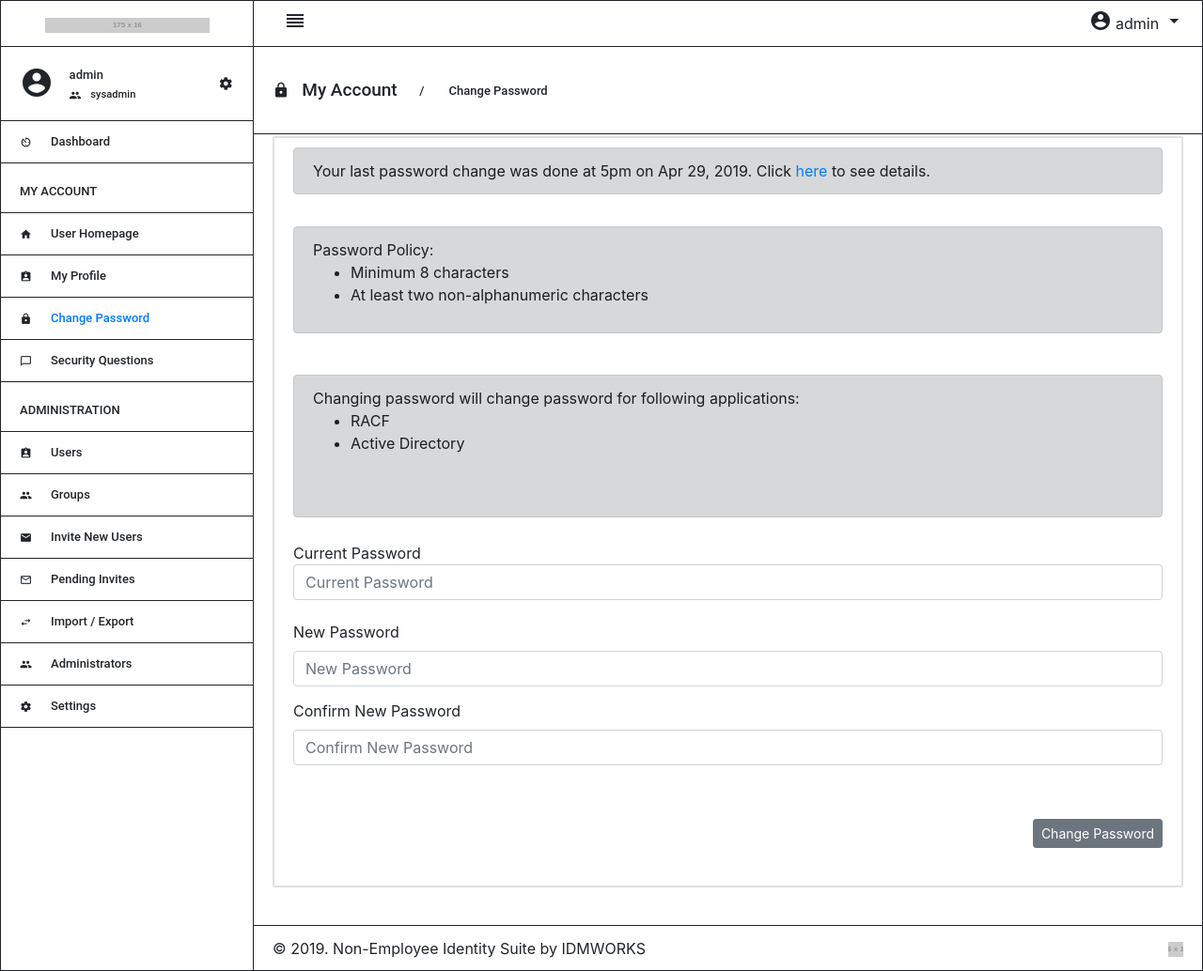
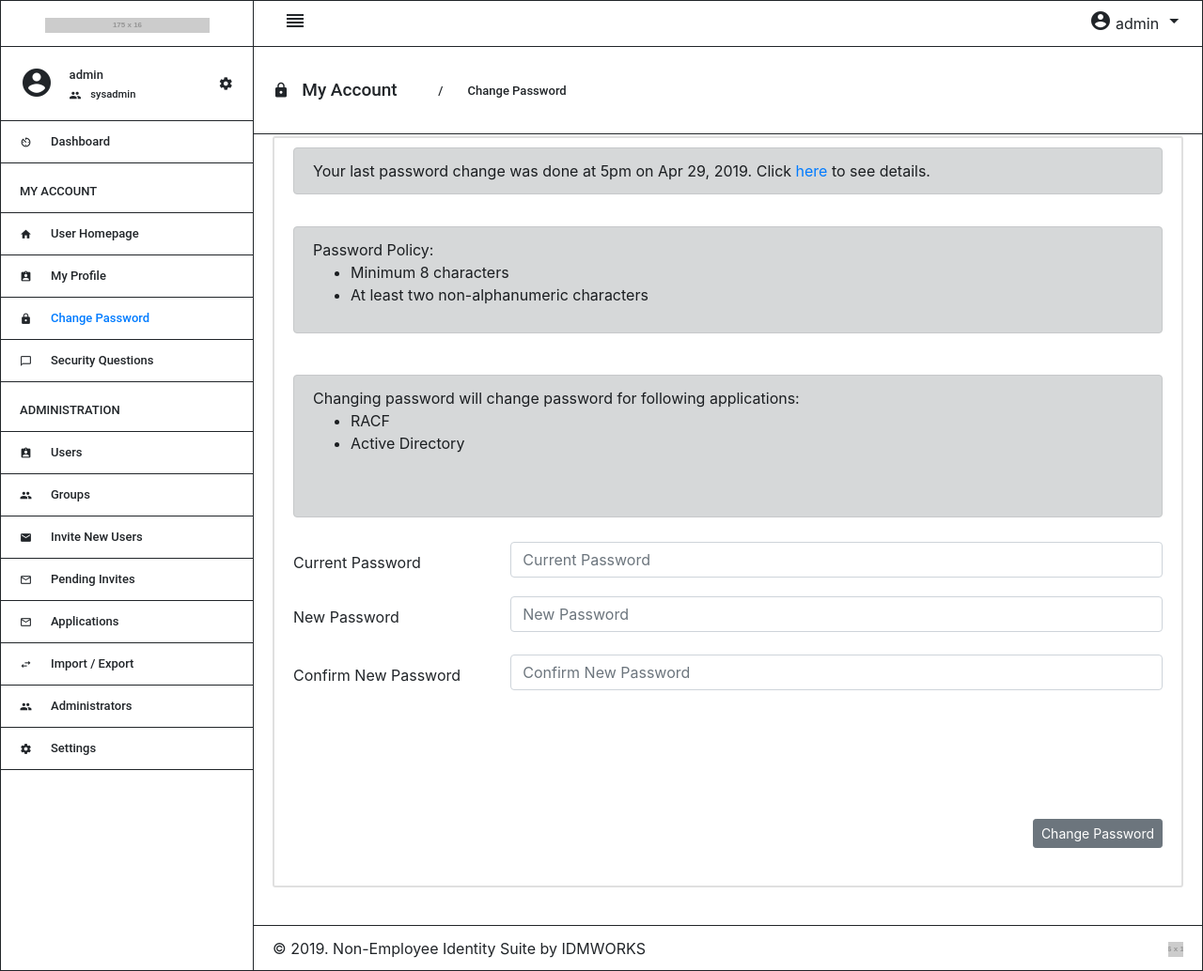
Before and after one commit to idf-idmworks/idf-idmworks.github.io, a plain HTML site: page _site/chg-pwd-updated.html in a window 1280 px wide. Shown: the whole page at 94% size. Drawn offline with nearby package versions, Linux system fonts and the light colour scheme; placeholder pictures from the web are drawn by us.

Commit message:
align spaces

```diff
--- a/_site/chg-pwd-updated.html
+++ b/_site/chg-pwd-updated.html
@@ -85,6 +85,10 @@
             <div class="sidebar-item-text">Pending Invites</div>
           </div>
           <div class="sidebar-item">
+            <div class="sidebar-item-icon"><i class="material-icons md-13">mail_outline</i></div>
+            <div class="sidebar-item-text">Applications</div>
+          </div>
+          <div class="sidebar-item">
             <div class="sidebar-item-icon"><i class="material-icons md-13">swap_horiz</i></div>
             <div class="sidebar-item-text">Import / Export</div>
           </div>
@@ -128,7 +132,8 @@
 			<li>Active Directory</li>
 		</ul>
 	</div>
-	<div>
+	<div class="current-and-new-passwords">
+		<div class="label-and-input-box">
 			<div class="change-password-info-banner">
 				Current Password
 			</div>
@@ -136,7 +141,7 @@
 				<input type="password" class="form-control" placeholder="Current Password">
 			</div>
 		</div>
-	<div>
+		<div class="label-and-input-box">
 			<div class="change-password-info-banner">
 				<label for="exampleInputEmail1">New Password</label>
 			</div>
@@ -144,12 +149,13 @@
 				<input type="password" class="form-control" placeholder="New Password">
 			</div>
 		</div>
-	<div>
+		<div class="label-and-input-box">
 			<div class="change-password-info-banner">
 				<label for="exampleInputEmail1">Confirm New Password</label>
 			</div>
 			<div class="change-password-input-box">
 				<input type="password" class="form-control" placeholder="Confirm New Password">
+			</div>
 		</div>
 	</div>
 	<div class="submit-button">
--- a/_site/scss/css-grid-neis.scss
+++ b/_site/scss/css-grid-neis.scss
@@ -1,4 +1,5 @@
 @import 'change-pwd';
+@import 'app-config';
 
 .wrapper {
 	display: grid;
@@ -192,6 +193,7 @@
 	font-size: .8125rem;
 	font-weight: 500;
 	align-self: center;
+	padding-left: 20px;
 }
 
 .pageinfo-specificpage {
@@ -200,10 +202,19 @@
 	font-size: .8125rem;
 	font-weight: 500;
 	align-self: center;
+	padding-left: 20px;
 }
 
 .content {
 	grid-area: content;
+	display: grid;
+    min-height:100vh;
+	border-width: 2px;
+	border-style: solid;
+	border-color: #e0e0e0;
+	border-radius: 3px;
+	padding: 0px 20px 40px 20px;
+	margin: 2px 20px 40px 20px;
 }
 
 .footer {
--- a/scss/_change-pwd.scss
+++ b/scss/_change-pwd.scss
@@ -3,19 +3,25 @@
 
 .change-password-wrapper {
 	display: grid;
-    min-height:100vh;
-	grid-template-rows: 4fr 4fr 4fr 4fr 4fr 1fr;
+	grid-template-rows: 4fr 4fr 7fr 1fr;
 	align-content: stretch;
-	border-width: 2px;
-	border-style: solid;
-	border-color: #e0e0e0;
-	border-radius: 3px;
-	padding: 0px 20px 40px 20px;
-	margin: 2px 20px 40px 20px;
 }
 
 .change-password-info-banner {
 	margin-top: 10px;
+}
+
+.current-and-new-passwords {
+	display: grid;
+	align-content: start;
+}
+
+.label-and-input-box {
+	display: grid;
+	grid-template-columns: 1fr 3fr;
+	justify-content: stretch;
+	margin-top: 10px;
+	margin-bottom: 10px;
 }
 
 .change-password-label {
--- a/scss/_chg-pwd-status.scss
+++ b/scss/_chg-pwd-status.scss
@@ -1,20 +1,13 @@
 
-.change-password-wrapper {
+.change-password-wrapper-status {
 	display: grid;
-    min-height:100vh;
-	grid-template-rows: 1fr 10fr 1fr;
-	align-content: stretch;
-	border-width: 2px;
-	border-style: solid;
-	border-color: #e0e0e0;
-	border-radius: 3px;
-	padding: 0px 20px 40px 20px;
-	margin: 2px 20px 40px 20px;
+	grid-template-rows: 1fr 2fr 1fr 3fr;
 }
 
 .change-password-status {
 	display: grid;
-	grid-template-rows: 1fr 1fr 1fr 1fr;
+	grid-template-rows: auto;
+	align-items: start;
 }
 
 .change-pwd-header {
--- a/scss/_chg-pwd-updated.scss
+++ b/scss/_chg-pwd-updated.scss
@@ -1,19 +1,25 @@
 
 .change-password-wrapper-updated {
 	display: grid;
-    min-height:100vh;
-	grid-template-rows: 1fr 2fr 2fr 1fr 1fr 1fr 1fr;
+	grid-template-rows: 1fr 2fr 2fr 3fr 1fr;
 	align-content: stretch;
-	border-width: 2px;
-	border-style: solid;
-	border-color: #e0e0e0;
-	border-radius: 3px;
-	padding: 0px 20px 40px 20px;
-	margin: 2px 20px 40px 20px;
 }
 
 .change-password-info-banner {
 	margin-top: 10px;
+}
+
+.current-and-new-passwords {
+	display: grid;
+	align-content: start;
+}
+
+.label-and-input-box {
+	display: grid;
+	grid-template-columns: 1fr 3fr;
+	justify-content: stretch;
+	margin-top: 10px;
+	margin-bottom: 10px;
 }
 
 .change-password-label {
--- a/scss/css-grid-neis.scss
+++ b/scss/css-grid-neis.scss
@@ -1,4 +1,5 @@
 @import 'change-pwd';
+@import 'app-config';
 
 .wrapper {
 	display: grid;
@@ -192,6 +193,7 @@
 	font-size: .8125rem;
 	font-weight: 500;
 	align-self: center;
+	padding-left: 20px;
 }
 
 .pageinfo-specificpage {
@@ -200,10 +202,19 @@
 	font-size: .8125rem;
 	font-weight: 500;
 	align-self: center;
+	padding-left: 20px;
 }
 
 .content {
 	grid-area: content;
+	display: grid;
+    min-height:100vh;
+	border-width: 2px;
+	border-style: solid;
+	border-color: #e0e0e0;
+	border-radius: 3px;
+	padding: 0px 20px 40px 20px;
+	margin: 2px 20px 40px 20px;
 }
 
 .footer {
```
Also changed, not shown: _layouts/default.html (+4 -0 lines), _site/chg-pwd-status-1.html (+5 -1 lines), _site/chg-pwd-status-2.html (+5 -1 lines), _site/chg-pwd-status-3.html (+5 -1 lines), _site/chg-pwd.html (+9 -3 lines), chg-pwd-status-1.html (+1 -1 lines), chg-pwd-status-2.html (+1 -1 lines), chg-pwd-status-3.html (+1 -1 lines), chg-pwd-updated.html (+5 -3 lines), chg-pwd.html (+5 -3 lines), _site/css/css-grid-neis.css, css/css-grid-neis.css, 2 other files. Lines whose indentation alone changed are shown as unchanged.
